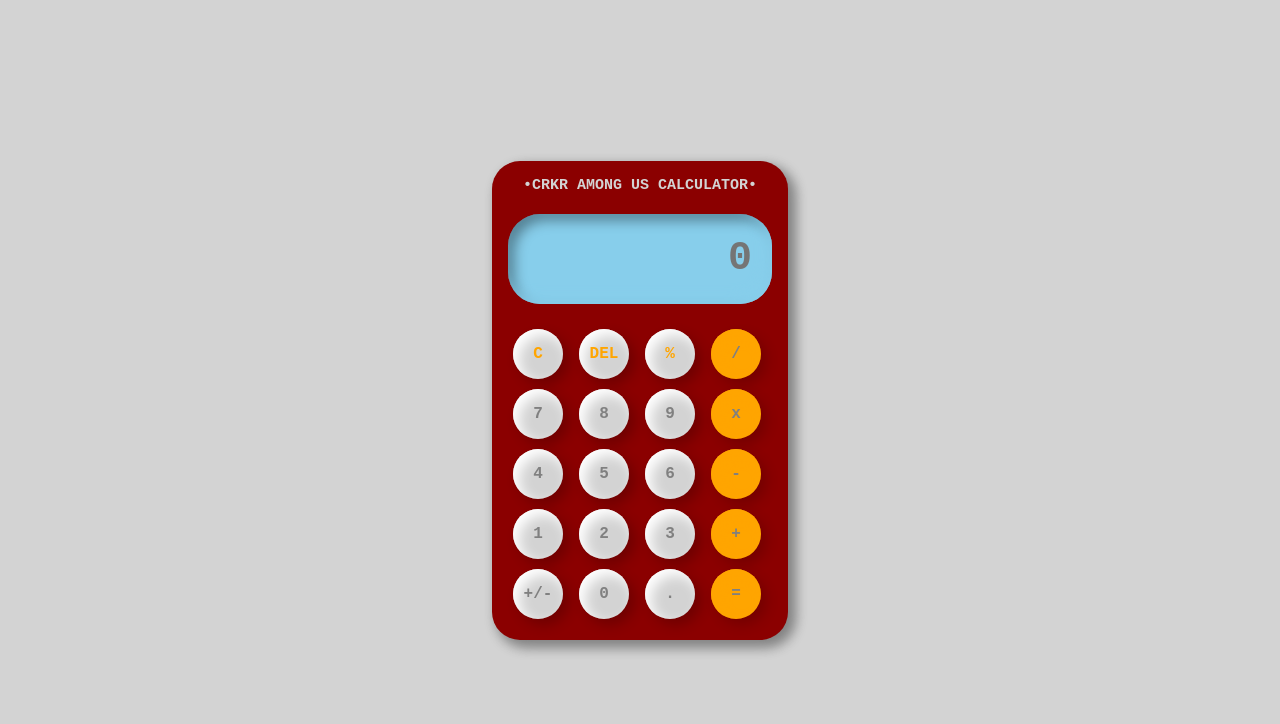
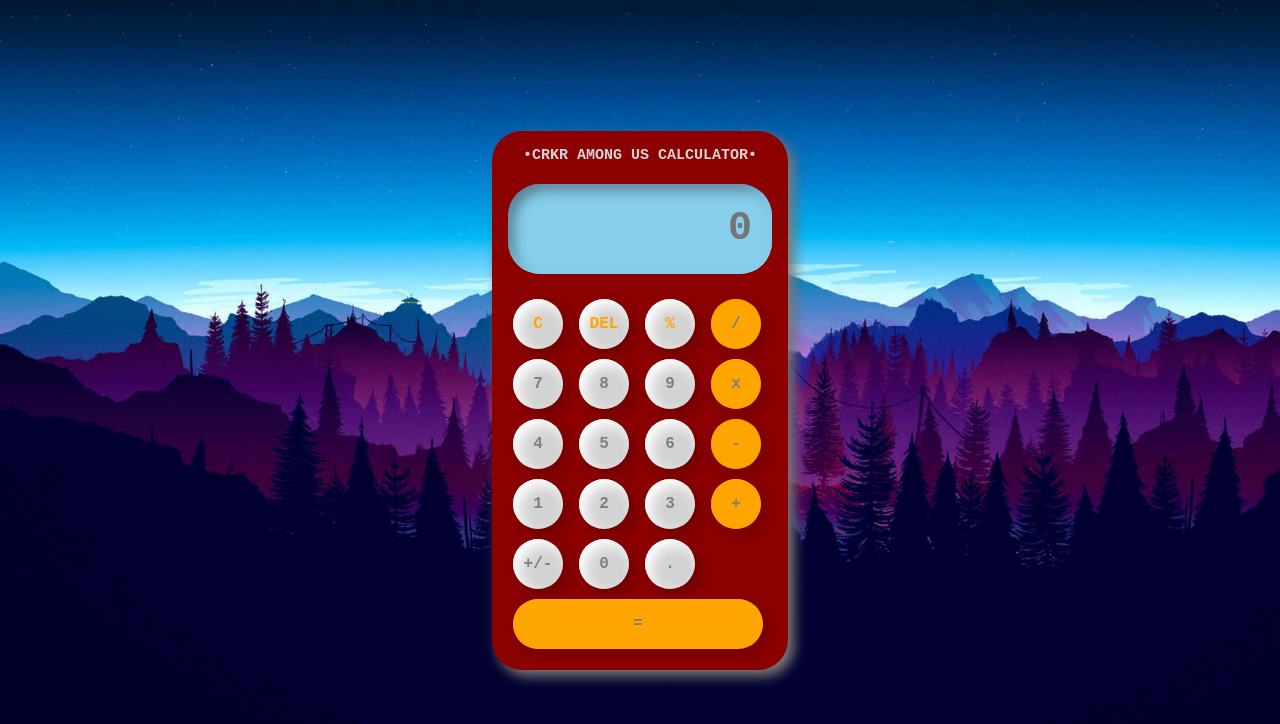
Before and after one commit to uniro123/calculator, a plain HTML site: page index.html in a window 1280 px wide. Shown: the top 724 px of the page. Drawn offline with Linux system fonts and the light colour scheme.

Commit message:
Update style.css

```diff
--- a/style.css
+++ b/style.css
@@ -12,7 +12,7 @@
     display: flex;
     align-items: center;
     justify-content: center;
-    background-image: url(images/background1.png);
+    background-image: url(images/background.jpg);
     background-size: cover;
 }
 
@@ -20,7 +20,7 @@
 background: darkred;
     box-shadow: 6px 6px 13px gray,
                 6px 6px 13px rgba(0, 0, 0, .20);
-    border-radius: 28px;
+    border-radius: 30px;
     padding: 16px;
     display: grid;
     grid-template-columns: repeat(4, 66px);
@@ -68,10 +68,11 @@ button:active {
     color: white;
 }
 .equal{
+    grid-column: span 4;
+    width: 250px;
     border-radius: 40px;
     box-shadow: inset 6px 6px 13px orange,
                 6px 6px 13px rgba(0, 0, 0, .16);
-    background-color: lightgray;
     background-color: orange;
 }
 #inputnum {
```
